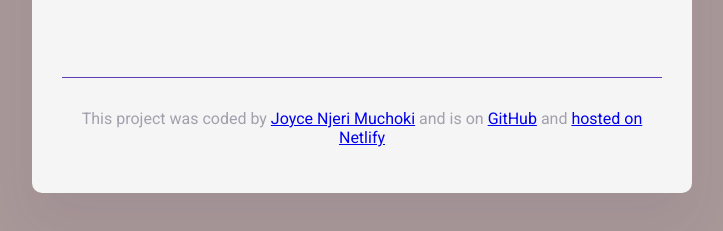
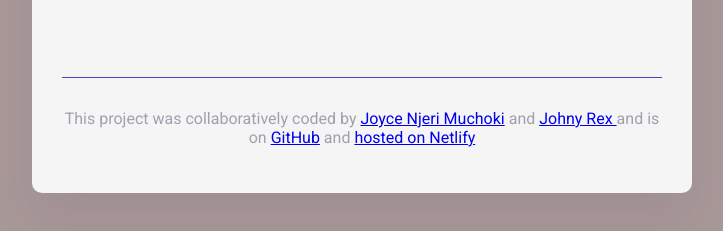
Before and after one commit to Haffie023/MVP-Complete, a plain HTML site: page index.html in a window 1280 px wide. Shown: the part 331-562 px from the top of the page, without its empty margins (278-1001 px from the left). Drawn offline with nearby package versions, Linux system fonts and the light colour scheme; no server answers.

Commit message:
Update index.html

```diff
--- a/index.html
+++ b/index.html
@@ -47,8 +47,10 @@
     <div class="weather-forecast" id="forecast"></div>
     <footer>
       <p>
-        This project was coded by
-        <a href="https://github.com/Haffie023" target="_blank"> Joyce Njeri Muchoki</a> and is on
+        This project was collaboratively coded by
+        <a href="https://github.com/Haffie023" target="_blank"> Joyce Njeri Muchoki</a> and
+        <a href="https://github.com/johnyREx" target="_blank"> Johny Rex </a>
+          and is on
         <a href="https://github.com/Haffie023/wk8" target="_blank"> GitHub</a> and
         <a href="https://app.netlify.com/sites/reliable-brioche-0a31a3/" target="_blank">hosted on Netlify</a>
       </p>
```
